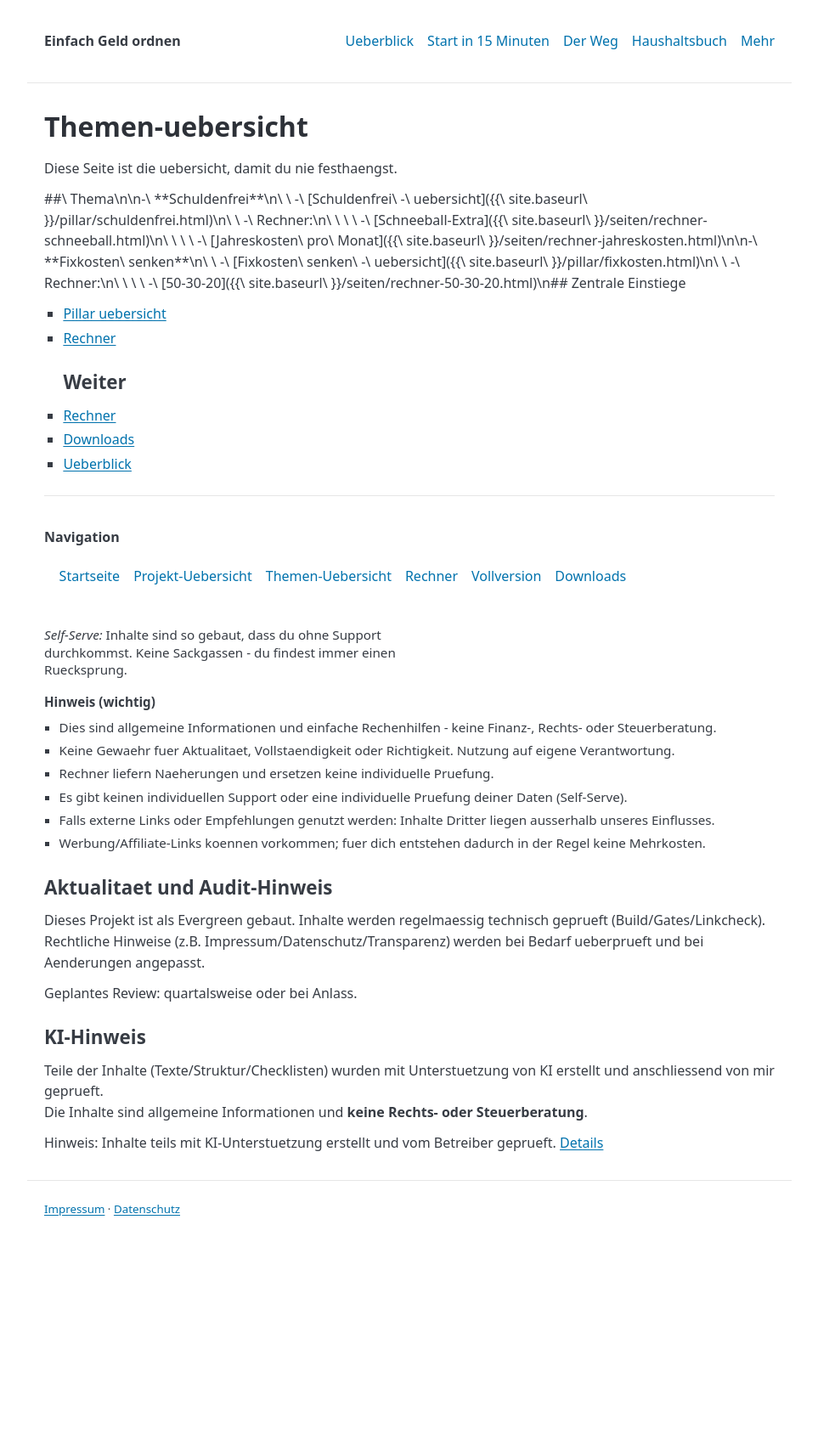
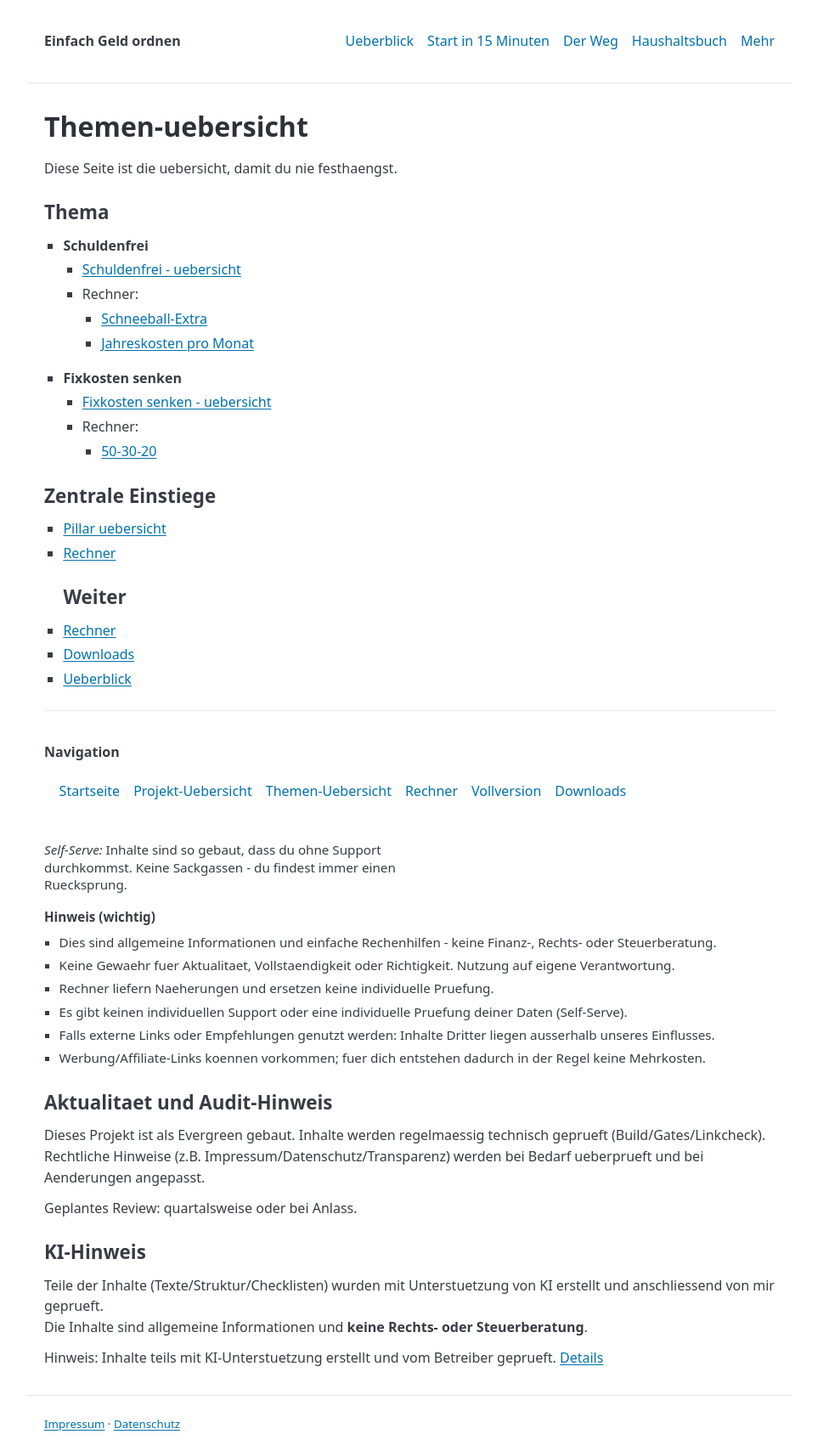
Before and after one commit to gluecklich-tools/einfach-geld-ordnen, a Jekyll site: the page built from pillar/cluster.md, in a window 1280 px wide. Shown: the whole page at 85% size, without its empty margins (158-1121 px from the left). Built offline with Jekyll 4.4.1, drawn with Linux system fonts in a browser that asks for light colours; before the commit the page ends 1455 px from its top, so only the background shows below that.

Commit message:
Klaus-Run: automated gates + push 2026-02-21 23:08

```diff
--- a/pillar/cluster.md
+++ b/pillar/cluster.md
@@ -8,7 +8,20 @@ description: "Themen-uebersicht – kurze Einordnung + klare nächste Schritte.
 
 Diese Seite ist die uebersicht, damit du nie festhaengst.
 
-\#\#\ Thema\n\n-\ \*\*Schuldenfrei\*\*\n\ \ -\ \[Schuldenfrei\ -\ uebersicht]\(\{\{\ site\.baseurl\ }}/pillar/schuldenfrei\.html\)\n\ \ -\ Rechner:\n\ \ \ \ -\ \[Schneeball-Extra]\(\{\{\ site\.baseurl\ }}/seiten/rechner-schneeball\.html\)\n\ \ \ \ -\ \[Jahreskosten\ pro\ Monat]\(\{\{\ site\.baseurl\ }}/seiten/rechner-jahreskosten\.html\)\n\n-\ \*\*Fixkosten\ senken\*\*\n\ \ -\ \[Fixkosten\ senken\ -\ uebersicht]\(\{\{\ site\.baseurl\ }}/pillar/fixkosten\.html\)\n\ \ -\ Rechner:\n\ \ \ \ -\ \[50-30-20]\(\{\{\ site\.baseurl\ }}/seiten/rechner-50-30-20\.html\)\n## Zentrale Einstiege
+## Thema
+
+- **Schuldenfrei**
+  - [Schuldenfrei - uebersicht]({{ site.baseurl }}/pillar/schuldenfrei.html)
+  - Rechner:
+    - [Schneeball-Extra]({{ site.baseurl }}/seiten/rechner-schneeball.html)
+    - [Jahreskosten pro Monat]({{ site.baseurl }}/seiten/rechner-jahreskosten.html)
+
+- **Fixkosten senken**
+  - [Fixkosten senken - uebersicht]({{ site.baseurl }}/pillar/fixkosten.html)
+  - Rechner:
+    - [50-30-20]({{ site.baseurl }}/seiten/rechner-50-30-20.html)
+
+## Zentrale Einstiege
 
 - [Pillar uebersicht]({{ site.baseurl }}/pillar/index.html)
 - [Rechner]({{ site.baseurl }}/seiten/rechner-uebersicht.html)
```
